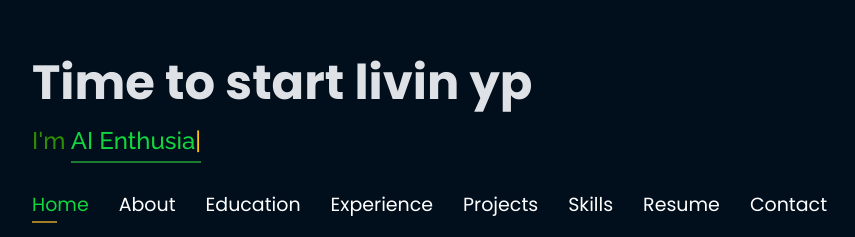
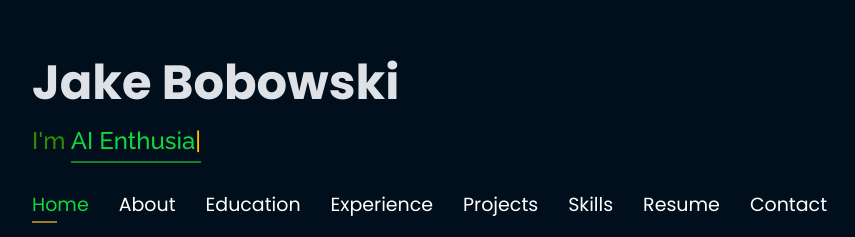
Before and after one commit to Jewlz234/dog.github.io, a plain HTML site: page index.html in a window 1280 px wide. Shown: the part 221-458 px from the top of the page, without its empty margins (53-908 px from the left). Drawn offline with nearby package versions, Linux system fonts and the light colour scheme.

Commit message:
First offical commit I love pp

```diff
--- a/index.html
+++ b/index.html
@@ -64,7 +64,7 @@
 
     <div class="container">
 
-      <h1><a href="index.html">Time to start livin yp</a></h1>
+      <h1><a href="index.html">Jake Bobowski</a></h1>
       <h2 style="color:#2f8c03">I'm <span class="typing" style="color:#12D640"></span></h2>
       <nav class="nav-menu d-none d-lg-block">
         <ul>
```
